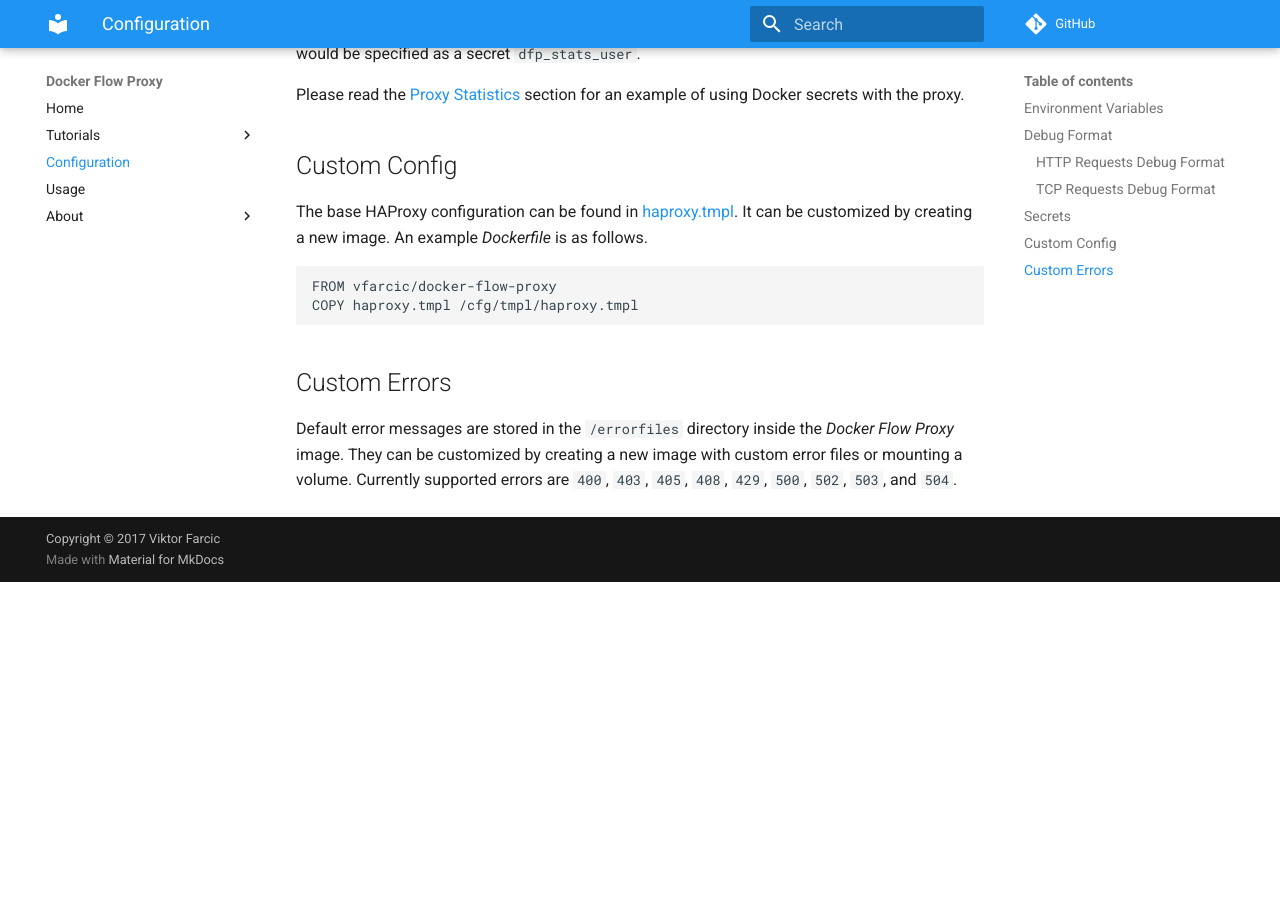
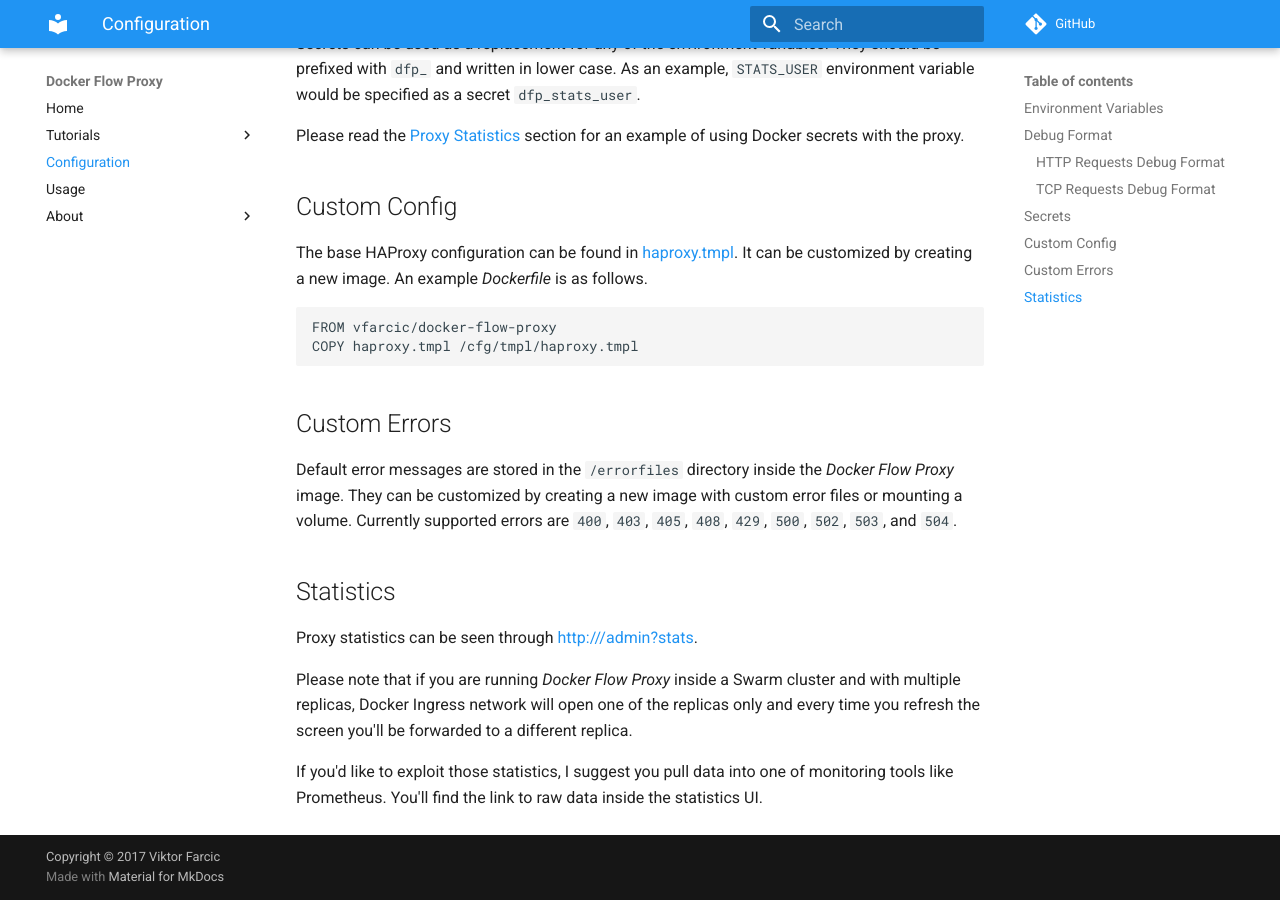
Before and after one commit to docker-flow/docker-flow-proxy, an MkDocs documentation site: the page built from docs/config.md, in a window 1280 px wide and 900 px high, scrolled down 9873 px. Built offline with MkDocs 1.6.1 and Material for MkDocs 9.7.7, drawn with Linux system fonts in a browser that asks for light colours; comment, search, counter and statistics services are not loaded; old or Windows-style settings are respelled for this version of MkDocs; before the commit the page ends 10455 px from its top, so only the background shows below that; some of the changed text lies outside the part shown.

Commit message:
Added stats to docs [fixes #170]

```diff
--- a/docs/config.md
+++ b/docs/config.md
@@ -17,7 +17,7 @@ The following environment variables can be used to configure the *Docker Flow Pr
 |CONSUL_ADDRESS     |The address of a Consul instance used for storing proxy information and discovering running nodes.  Multiple addresses can be separated with comma (e.g. 192.168.0.10:8500,192.168.0.11:8500).|Only in the `default` mode| |192.168.0.10:8500|
 |DEBUG              |Enables logging of each request sent through the proxy. Please consult [Debug Format](#debug-format) for info about the log entries. This feature should be used with caution. Do not use it in production unless necessary.|No|false|true|
 |DEBUG              |Enables logging of each request sent through the proxy. Please consult [Debug Format](#debug-format) for info about the log entries. This feature should be used with caution. **Do not enable debugging in production unless necessary.**|No|false|true|
-|DEBUG_ERRORS_ONLY  |If set to `true`, only requests that resulted in an error, timeout, retry, and redispatch will be logged. If a request is HTTP, responses with a status 5xx will be logged too.|No|false|true|
+|DEBUG_ERRORS_ONLY  |If set to `true`, only requests that resulted in an error, timeout, retry, and redispatch will be logged. If a request is HTTP, responses with a status 5xx will be logged too. This variable will take effect only if `DEBUG` is set to `true`.|No|false|true|
 |DEFAULT_PORTS      |The default ports used by the proxy. Multiple values can be separated with comma (`,`). If a port should be for SSL connections, append it with `:ssl.|No|80,443:ssl| |
 |EXTRA_FRONTEND     |Value will be added to the default `frontend` configuration.|No    | | |
 |EXTRA_GLOBAL       |Value will be added to the default `global` configuration.|No      | | |
@@ -126,3 +126,11 @@ COPY haproxy.tmpl /cfg/tmpl/haproxy.tmpl
 ## Custom Errors
 
 Default error messages are stored in the `/errorfiles` directory inside the *Docker Flow Proxy* image. They can be customized by creating a new image with custom error files or mounting a volume. Currently supported errors are `400`, `403`, `405`, `408`, `429`, `500`, `502`, `503`, and `504`.
+
+## Statistics
+
+Proxy statistics can be seen through [http://<NODE_IP_OR_DNS>/admin?stats](http://<NODE_IP_OR_DNS>/admin?stats).
+
+Please note that if you are running *Docker Flow Proxy* inside a Swarm cluster and with multiple replicas, Docker Ingress network will open one of the replicas only and every time you refresh the screen you'll be forwarded to a different replica.
+
+If you'd like to exploit those statistics, I suggest you pull data into one of monitoring tools like Prometheus. You'll find the link to raw data inside the statistics UI.
```
